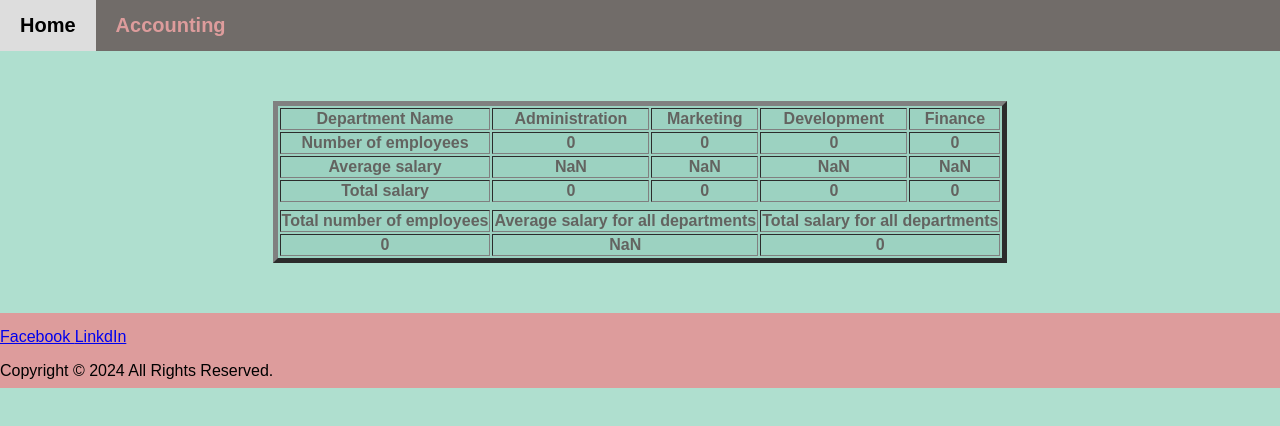
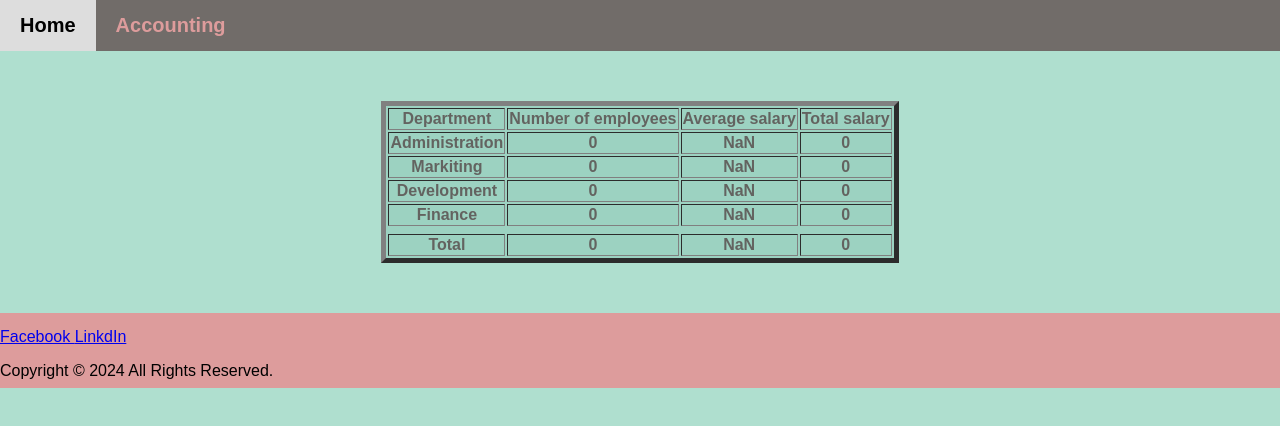
Before and after one commit to raghad0177/HR-management-system, a plain HTML site: page accounting.html in a window 1280 px wide. Drawn offline with Linux system fonts and the light colour scheme.

Commit message:
done done

```diff
--- a/accounting.html
+++ b/accounting.html
@@ -18,13 +18,13 @@
     <main>
 <center>
 <table border="5" style="margin-top: 50px;margin-bottom: 50px;color:  #574b4bd1;background-color: rgb(156, 210, 193);">
-        <tr><th>Department Name</th>     <th>Administration</th>              <th >Marketing</th>                <th>Development</th>                <th>Finance</th></tr>
-        <tr><th>Number of employees</th> <th id = "adminNum">   </th>         <th id = "markNum">  </th>         <th id = "devNum"> </th>            <th id = "finNum"> </th>  </tr>
-        <tr><th>Average salary</th>      <th id = "adminAvg">   </th>         <th id = "markAvg">  </th>         <th id = "devAvg"> </th>            <th id = "finAvg"> </th>  </tr>
-        <tr><th>Total salary</th>        <th id = "adminSal">   </th>         <th id = "markSal">  </th>         <th id = "devSal"> </th>            <th id = "finSal"> </th>  </tr>
+        <tr><th>Department </th>      <th>Number of employees</th>         <th>Average salary  </th>         <th>Total salary</th>       </tr>
+        <tr><th>Administration</th>   <th id = "adminNum">   </th>         <th id = "adminAvg"></th>         <th id = "adminSal"></th>    </tr>
+        <tr><th>Markiting</th>        <th id = "markNum">    </th>         <th id = "markAvg"> </th>         <th id = "markSal"> </th>    </tr>
+        <tr><th>Development</th>      <th id = "devNum">     </th>         <th id = "devAvg">  </th>         <th id = "devSal"> </th>    </tr>
+        <tr><th>Finance</th>          <th id = "finNum">     </th>         <th id = "finAvg">  </th>         <th id = "finSal"> </th>    </tr>
         <tr></tr><tr></tr><tr></tr>
-        <tr><th>Total number of employees</th><th colspan="2">Average salary for all departments</th><th colspan="2">Total salary for all departments</th></tr>
-        <tr><th id="totalN">  </th>  <th colspan="2" id="totalA"> </th>  <th colspan="2" id="totalS"> 0 </th> </tr>
+        <tr><th>Total</th>            <th id="totalN">       </th>         <th id="totalA">    </th>         <th id="totalS">   </th>    </tr>
 </table>
 </center>
     </main>
```
